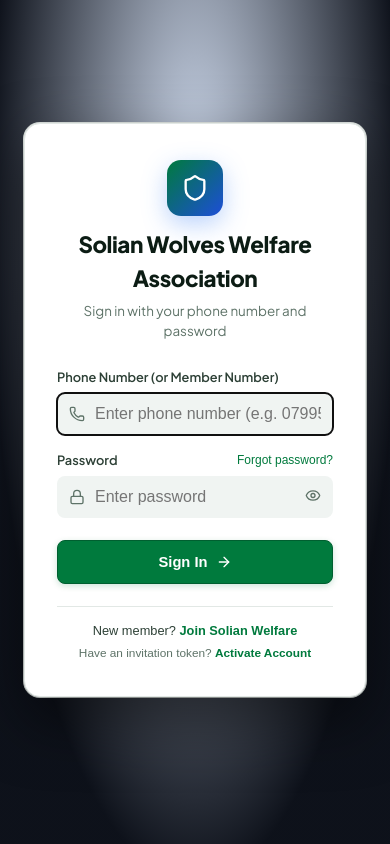
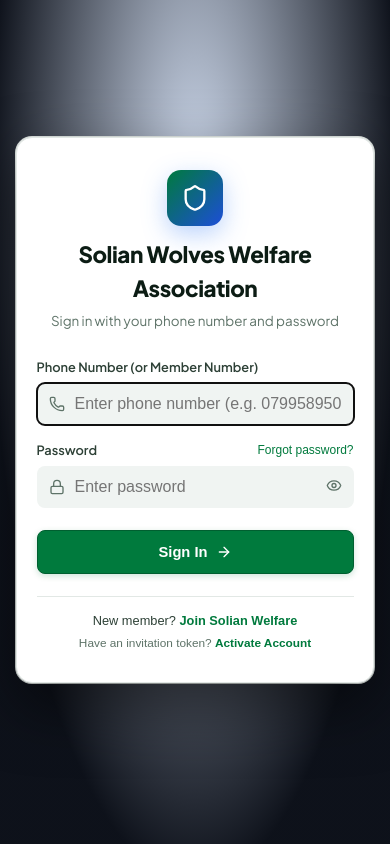
Before and after one commit to solomon476/welfare-management-system, a React (Vite) app: page /#dashboard in a window 390 px wide. Before the commit this address led to /. Built offline with nearby package versions, Linux system fonts and the light colour scheme.

Commit message:
style(login): optimize mobile responsiveness for small screens

```diff
--- a/src/components/auth/LoginPage.tsx
+++ b/src/components/auth/LoginPage.tsx
@@ -202,7 +202,7 @@ export const LoginPage: React.FC<LoginPageProps> = ({ settings, onLoginSuccess }
         display: 'flex',
         alignItems: 'center',
         justifyContent: 'center',
-        padding: '24px',
+        padding: '16px',
         background: 'radial-gradient(ellipse at 50% 25%, rgba(37, 99, 235, 0.15) 0%, rgba(9, 13, 22, 0.98) 75%)',
         position: 'relative'
       }}
@@ -212,7 +212,7 @@ export const LoginPage: React.FC<LoginPageProps> = ({ settings, onLoginSuccess }
         style={{
           width: '100%',
           maxWidth: '440px',
-          padding: '36px 32px',
+          padding: '32px clamp(18px, 5vw, 30px)',
           boxShadow: '0 24px 60px rgba(0, 0, 0, 0.5), 0 0 0 1px var(--border-subtle)',
           borderRadius: '16px',
           position: 'relative'
```
